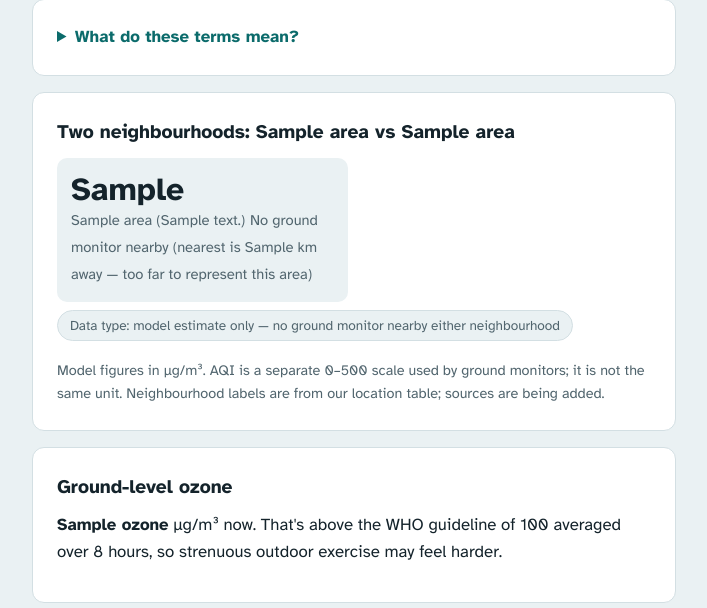
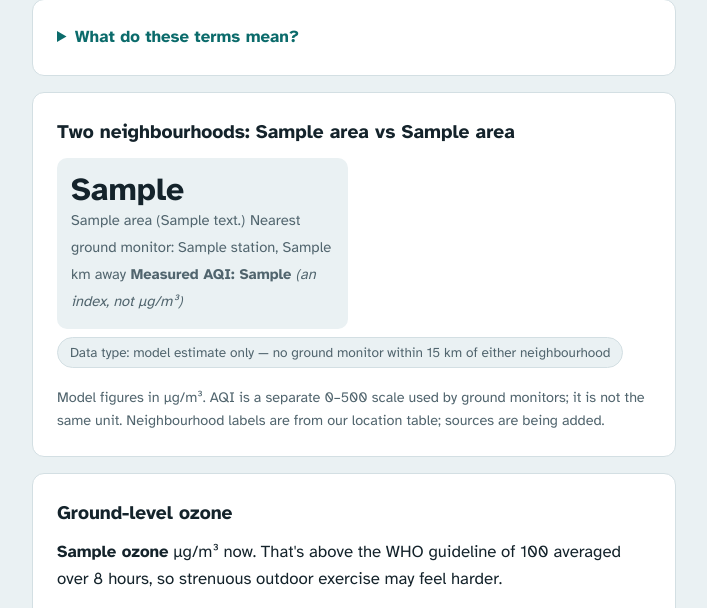
Before and after one commit to Mpilozama/EcoChange-Helper, a Flask app: template templates/footprint.html in a window 1280 px wide. Shown: the part 314-922 px from the top of the page, without its empty margins (286-993 px from the left). Run offline with Flask 3, Linux system fonts and the light colour scheme; the template is opened without the code that fills it: most values are stand-ins (such as "Sample title", 1, 10 or a date in 2020).

Commit message:
fix: only present a monitor reading as an area's data when the monitor is within range

```diff
--- a/templates/footprint.html
+++ b/templates/footprint.html
@@ -47,23 +47,23 @@
             <div>
                 <span class="num">{{ a.pm25 if a.pm25 is not none else 'n/a' }}</span>
                 <span class="cap">{{ a.name }} ({{ a.context }})</span>
-                {% if a.station and a.station.distance_km <= 50 %}
+                {% if a.station and a.station.coverage != 'none nearby' %}
                 <span class="cap">Nearest ground monitor: {{ a.station.name }}, {{ a.station.distance_km }} km away</span>
-                <span class="cap"><strong>Measured AQI: {{ a.station.aqi_pm25 if a.station.aqi_pm25 is not none else 'n/a' }}</strong> <em>(an index, not µg/m³ — from a monitor that does not measure this neighbourhood)</em></span>
-                {% elif a.station %}
-                <span class="cap">No ground monitor nearby (nearest is {{ a.station.distance_km }} km away — too far to represent this area)</span>
+                <span class="cap"><strong>Measured AQI: {{ a.station.aqi_pm25 if a.station.aqi_pm25 is not none else 'n/a' }}</strong> <em>(an index, not µg/m³)</em></span>
+                {% elif a.station and a.station.distance_km <= 50 %}
+                <span class="cap"><strong>No ground monitor within 15 km.</strong></span>
+                <span class="cap">For reference only: {{ a.station.name }}, {{ a.station.distance_km }} km away, AQI {{ a.station.aqi_pm25 if a.station.aqi_pm25 is not none else 'n/a' }}</span>
                 {% else %}
-                <span class="cap">No ground-monitor data available</span>
+                <span class="cap"><strong>No ground monitor within 50 km.</strong></span>
                 {% endif %}
             </div>
             {% endfor %}
         </div>
-        {% set has_station = comparison.areas | selectattr('station') | list | length > 0 %}
-        {% set has_useful_station = comparison.areas | selectattr('station') | map(attribute='station') | selectattr('distance_km', 'le', 50) | list | length > 0 %}
+        {% set has_useful_station = comparison.areas | selectattr('station') | map(attribute='station') | selectattr('distance_km', 'le', 15) | list | length > 0 %}
         {% if has_useful_station %}
-        <p class="badge">Data type: mixed — model estimates (µg/m³) plus ground measurement (AQI) where a nearby monitor exists</p>
+        <p class="badge">Data type: mixed — model estimates (µg/m³) plus ground measurement (AQI) from a nearby monitor</p>
         {% else %}
-        <p class="badge">Data type: model estimate only — no ground monitor nearby either neighbourhood</p>
+        <p class="badge">Data type: model estimate only — no ground monitor within 15 km of either neighbourhood</p>
         {% endif %}
         {% if comparison.same_value %}
         <p class="callout">Both places show the same number because this model's grid is far too coarse to tell them apart. That is the problem: the air people breathe in each neighbourhood is not actually being measured here.</p>
@@ -101,8 +101,8 @@
             <p class="callout">The nearest ground monitor is <strong>{{ station.distance_km }} km</strong> away ({{ station.name }}) — far too far to represent your air. In effect, nobody is measuring this area, and the numbers above are model estimates for people who aren't being counted.</p>
             <p class="badge">Data type: model estimate only — no useful ground monitor in range</p>
             {% elif station.coverage == 'none nearby' %}
-            <p class="callout">The nearest ground monitor is <strong>{{ station.distance_km }} km</strong> away ({{ station.name }}). That is far enough that it may not represent your neighbourhood, so the numbers above lean on model estimates for people who aren't being directly counted.</p>
-            <p class="badge">Data type: mixed — ground measurement {{ station.distance_km }} km away (AQI {{ station.aqi_pm25 if station.aqi_pm25 is not none else 'n/a' }})</p>
+            <p class="callout">The nearest ground monitor is <strong>{{ station.distance_km }} km</strong> away ({{ station.name }}) — outside the 15 km range where a reading would represent your neighbourhood. Treat it as reference only.</p>
+            <p class="badge">Data type: mixed — reference ground measurement {{ station.distance_km }} km away (AQI {{ station.aqi_pm25 if station.aqi_pm25 is not none else 'n/a' }} — an index, not µg/m³)</p>
             {% else %}
             <p>The nearest ground monitor is <strong>{{ station.name }}</strong>, {{ station.distance_km }} km away.{% if station.coverage == 'wider area' %} That is in the wider area, not your immediate neighbourhood.{% endif %}</p>
             <p class="badge">Data type: ground measurement {{ station.distance_km }} km away (AQI {{ station.aqi_pm25 if station.aqi_pm25 is not none else 'n/a' }} — an index, not µg/m³)</p>
```
